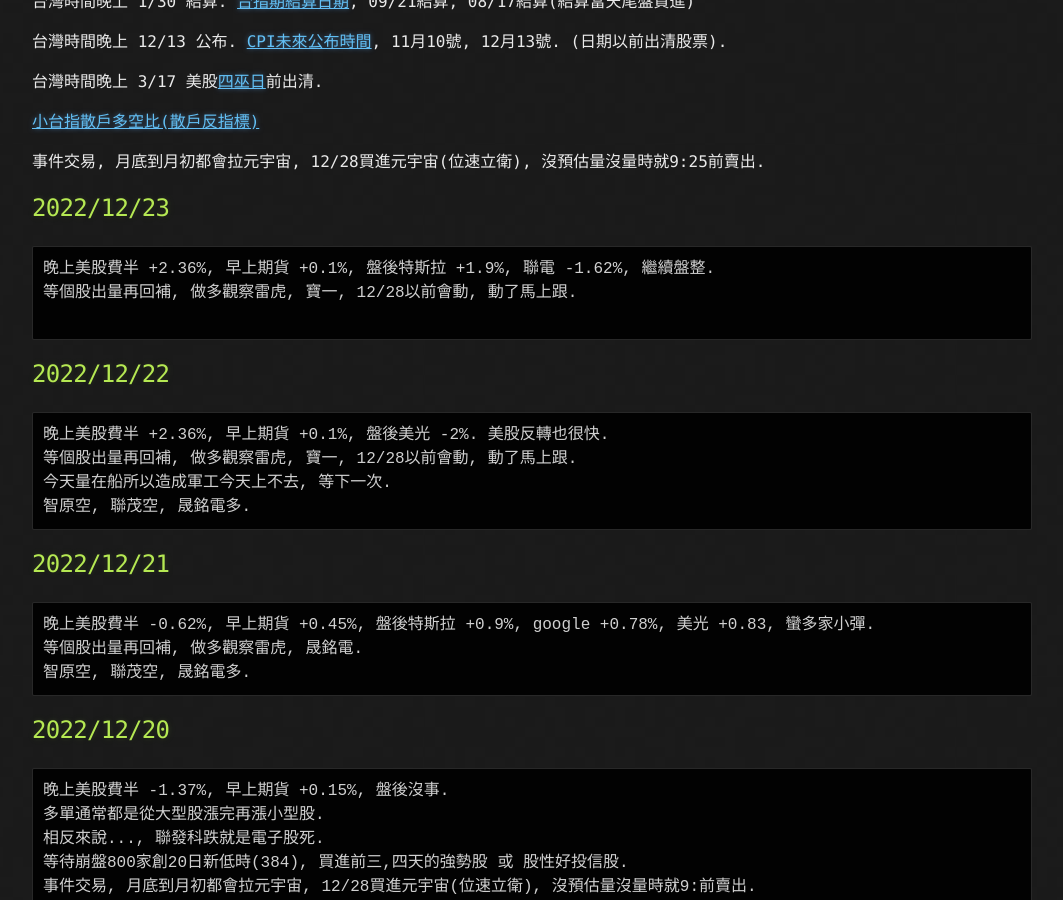
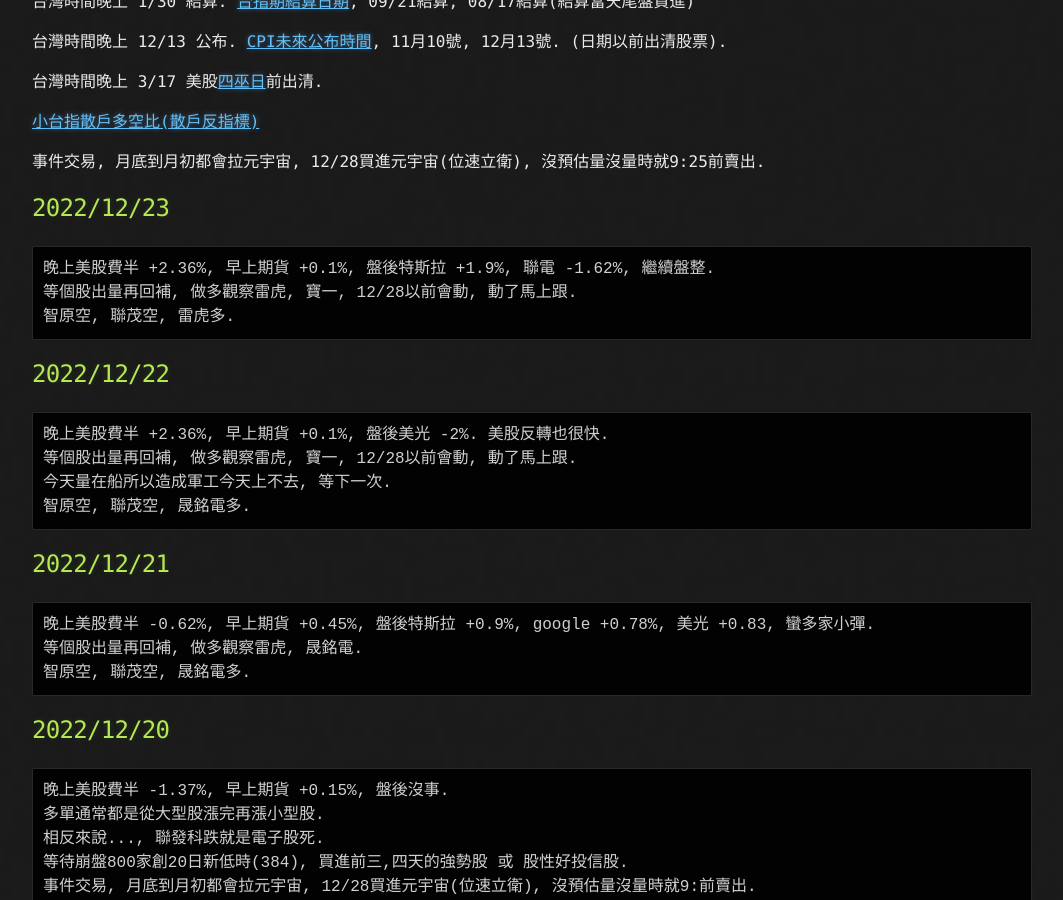
Before and after one commit to lepg5487/Stock_God, a Jekyll site: the page built from index.md, in a window 1280 px wide and 900 px high, scrolled down 388 px. Shown: the whole window, without its empty margins (108-1171 px from the left). Built offline with Jekyll 4.4.1, drawn with Linux system fonts in a browser that asks for light colours; our own code applies the rules of GitHub Pages for plain Markdown files.

Commit message:
Update index.md

````diff
--- a/index.md
+++ b/index.md
@@ -22,7 +22,7 @@ layout: testlayouts
 ```
 晚上美股費半 +2.36%, 早上期貨 +0.1%, 盤後特斯拉 +1.9%, 聯電 -1.62%, 繼續盤整.
 等個股出量再回補, 做多觀察雷虎, 寶一, 12/28以前會動, 動了馬上跟.
-
+智原空, 聯茂空, 雷虎多.
 ```
 
 ## 2022/12/22
````
